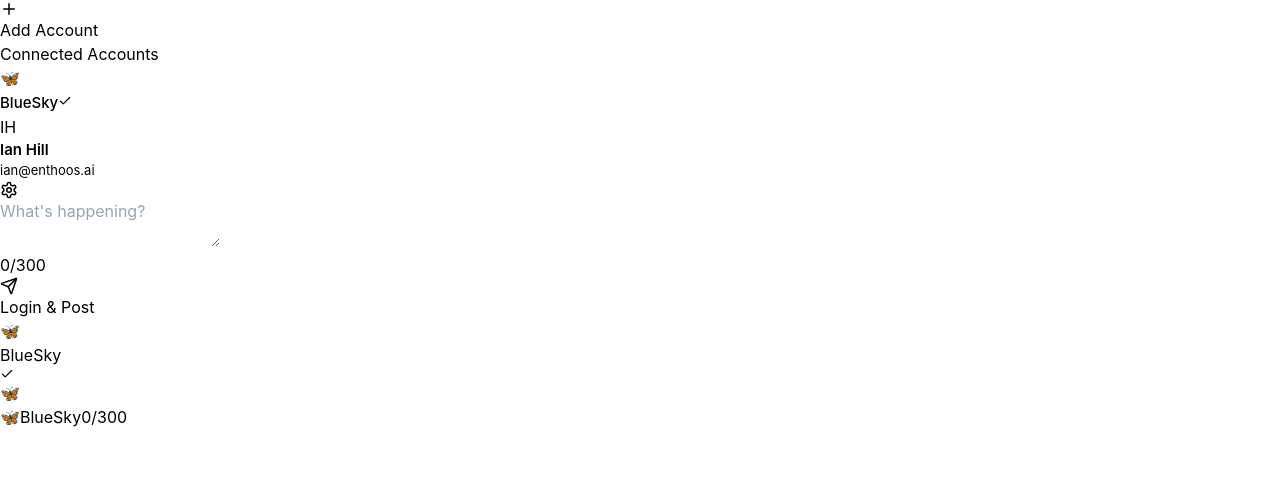
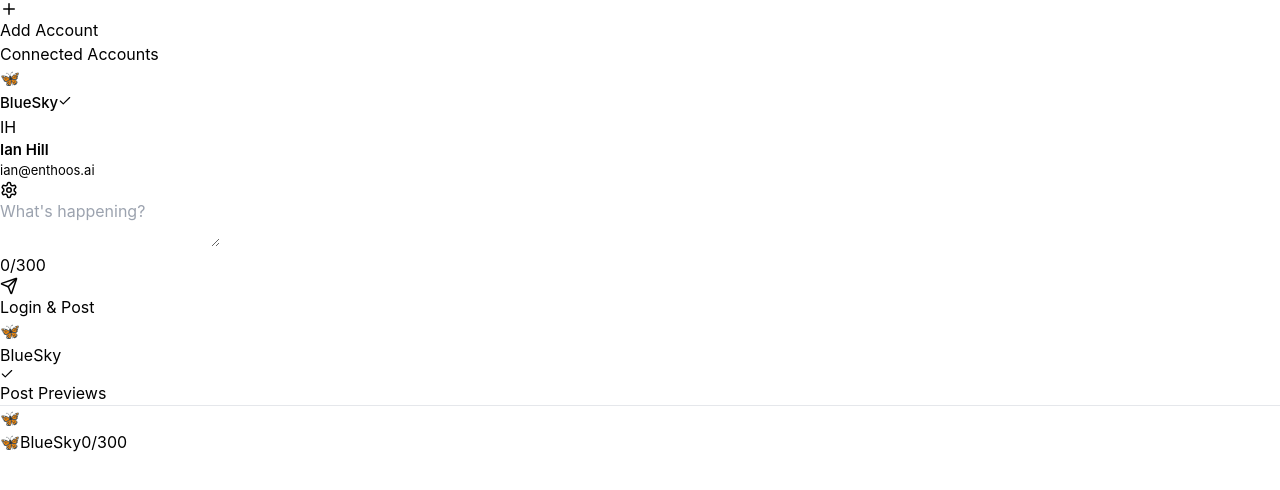
Before and after one commit to Norcim133/just-post, a React (Vite) app: page / in a window 1280 px wide. Shown: the top 490 px of the page. Built offline with nearby package versions, Linux system fonts and the light colour scheme.

Commit message:
Divider in post preview

```diff
--- a/src/components/PostPreview.tsx
+++ b/src/components/PostPreview.tsx
@@ -23,13 +23,13 @@
                     {overflowText}
                     </span>
                 )}
+            </div>
 
-            </div>
-                <div className="flex content-start items-center gap-2 m-4 mb-3 justify-between">
+            <div className="flex content-start items-end gap-2 m-4 mb-1 justify-between">
                 <span className="text-sky-500">{platform.icon}</span>
                 <span className="font-semibold">{platform.name}</span>
                 <span className={`text-sm ${isOverLimit ? 'text-red-500' : 'text-gray-500'}`}>
-                    {text.length}/{LIMIT}
+                {text.length}/{LIMIT}
                 </span>
             </div>
 
--- a/src/components/SocialPostingInterface.tsx
+++ b/src/components/SocialPostingInterface.tsx
@@ -185,6 +185,10 @@
 
       {/* Preview Panel */}
       <div className="w-96 bg-white shadow-sm border-r border-slate-100 flex flex-col" style={{ fontFamily: '-apple-system, BlinkMacSystemFont, "Segoe UI", system-ui, sans-serif'}}>
+        <div className="flex-1 px-6 pb-4">
+
+        <h3 className="pt-10 text-sm font-semibold text-slate-700 mb-4 tracking-wide uppercase">Post Previews</h3>
+          <hr className="pt-5 border-gray-300" />
         {platforms.map(platform =>
 
       <PlatformPreview
@@ -194,6 +198,7 @@
       />
 
     )}
+    </div>
       </div>
 
 
```
Lines whose indentation alone changed are shown as unchanged.
